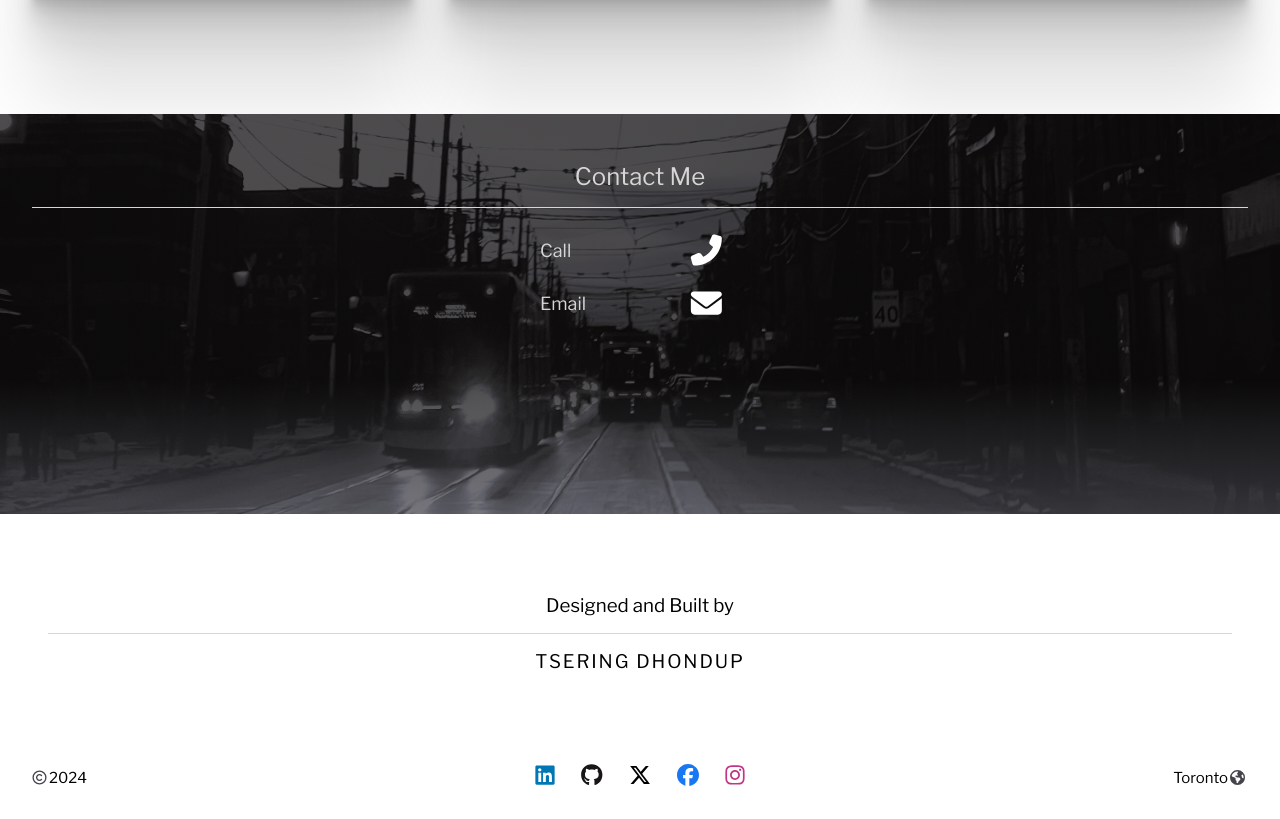
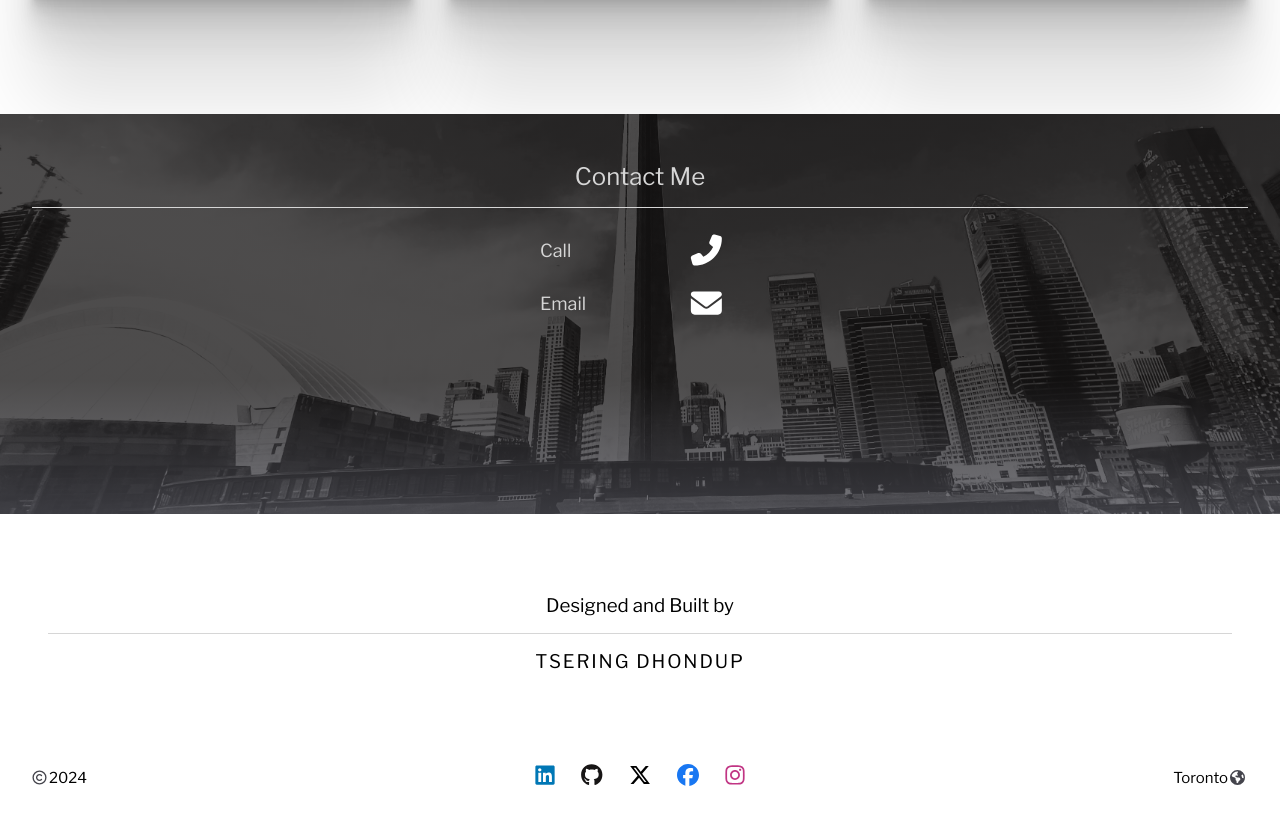
Before and after one commit to Tsedhondup/Portfolio, a React (Create React App) app: page / in a window 1280 px wide. Shown: the part 2268-3087 px from the top of the page. Built offline with nearby package versions, Linux system fonts and the light colour scheme.

Commit message:
background image changed

```diff
--- a/src/Components/Contacts/Contacts.scss
+++ b/src/Components/Contacts/Contacts.scss
@@ -2,7 +2,7 @@
 @import "../../styles/partials/_variables";
 
 .contacts {
-  background-image: url("../../assets/image/street-2.jpg");
+  background-image: url("../../assets/image/city.jpg");
   background-size: cover;
   background-repeat: no-repeat;
   background-position: bottom;
```
